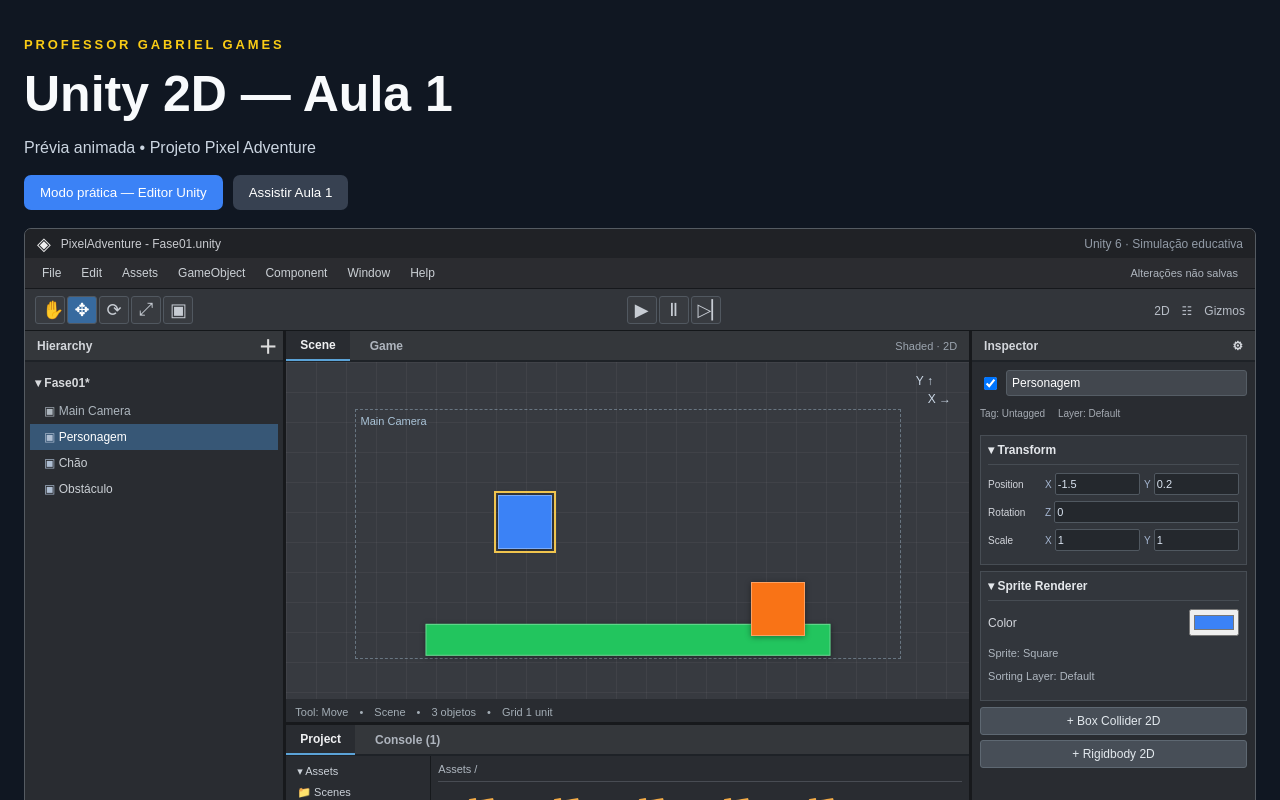
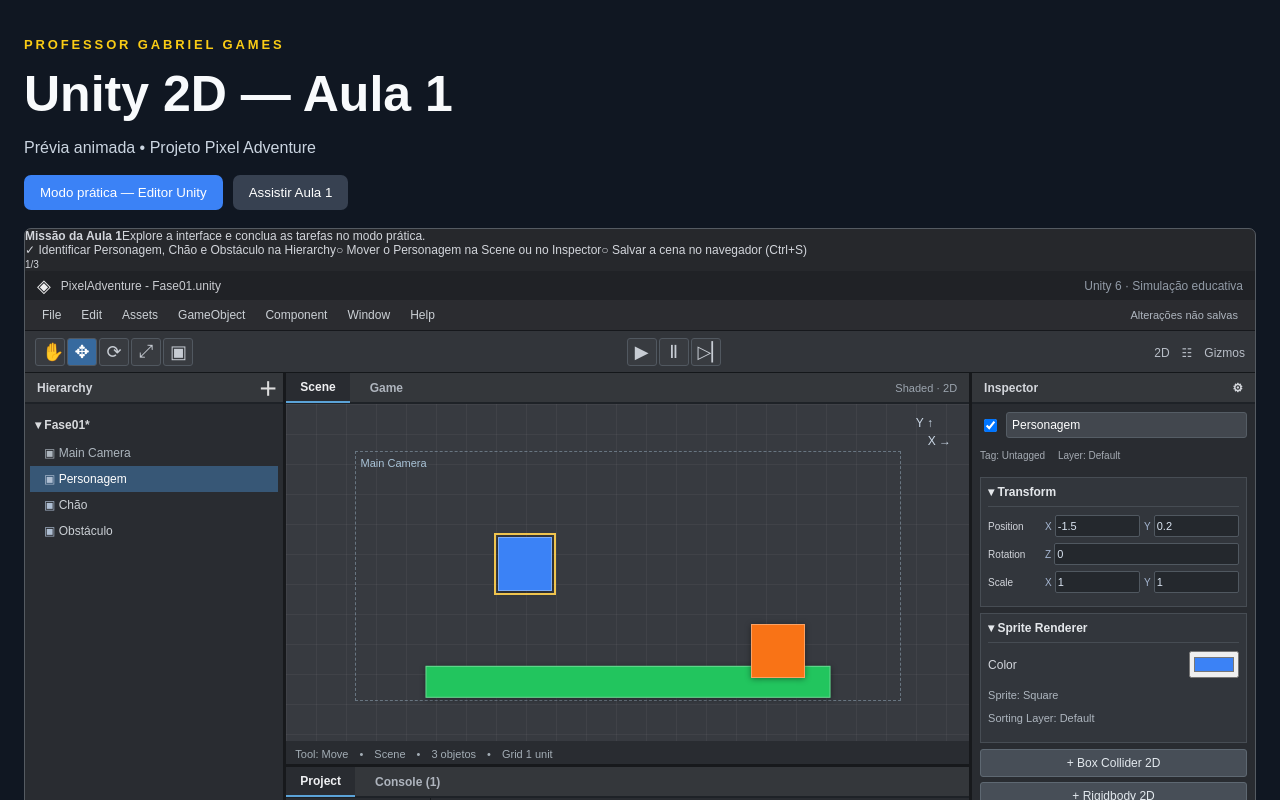
Before and after one commit to lordmister65/VideoAulaUnity, a React (Vite) app: page / in a window 1280 px wide. Shown: the top 800 px of the page. Built offline with nearby package versions, Linux system fonts and the light colour scheme.

Commit message:
feat: guia de missões da Aula 1 com progresso real

```diff
--- a/src/PracticeEditor.tsx
+++ b/src/PracticeEditor.tsx
@@ -57,8 +57,15 @@ export function PracticeEditor(){
 
  const setNumber=(key:'x'|'y'|'rotation'|'sx'|'sy',value:string)=>{const n=Number(value);if(Number.isFinite(n))update({[key]:n})};
  const objectsView=objects.filter(o=>o.visible);
+ const hasPersonagem=objects.some(o=>o.name.toLowerCase().includes('personagem'));
+ const hasChao=objects.some(o=>o.name.toLowerCase().includes('chão'));
+ const hasObstaculo=objects.some(o=>o.name.toLowerCase().includes('obstáculo'));
+ const movedPersonagem=objects.some(o=>o.id==='player'&&(Math.abs(o.x+1.5)>.01||Math.abs(o.y-.2)>.01));
+ const missions=[{name:'Identificar Personagem, Chão e Obstáculo na Hierarchy',done:hasPersonagem&&hasChao&&hasObstaculo},{name:'Mover o Personagem na Scene ou no Inspector',done:movedPersonagem},{name:'Salvar a cena no navegador (Ctrl+S)',done:saved}];
+ const completed=missions.filter(m=>m.done).length;
  const numberField=(label:string,key:'x'|'y'|'rotation'|'sx'|'sy')=><label className="ue-field" key={key}><span>{label}</span><input type="number" step=".1" value={current?.[key]??0} onChange={e=>setNumber(key,e.target.value)} disabled={!current}/></label>;
  return <section className="ue-shell" aria-label="Simulador didático do editor Unity 2D">
+  <div className="ue-missionbar"><div><strong>Missão da Aula 1</strong><span>Explore a interface e conclua as tarefas no modo prática.</span></div><div className="ue-missions">{missions.map((m,i)=><span key={i} className={m.done?'complete':''}>{m.done?'✓':'○'} {m.name}</span>)}</div><small>{completed}/3</small></div>
   <div className="ue-titlebar"><span className="ue-mark">◈</span> PixelAdventure - Fase01.unity <span className="ue-version">Unity 6 · Simulação educativa</span></div>
   <div className="ue-menubar">{dirs.map(d=><div className="ue-menuitem" key={d}><button onClick={()=>setMenu(menu===d?null:d)}>{d}</button>{menu===d&&<div className="ue-dropdown">{(d==='File'?['Save Scene','Open Saved Scene','Reset Scene']:d==='GameObject'?['2D Object > Sprites > Square','Duplicate','Delete']:['Tools (demonstração)']).map((x,i)=><button key={x} onClick={()=>{setMenu(null);if(x.startsWith('Save'))save();else if(x==='Open Saved Scene')restore();else if(x==='Reset Scene')reset();else if(x.includes('Square'))add();else if(x==='Duplicate')duplicate();else if(x==='Delete')remove();else notify(x)}}>{x}</button>)}</div>}</div>)}<span className="ue-spacer"/><span className="ue-badge">{saved?'Cena salva':'Alterações não salvas'}</span></div>
   <div className="ue-toolbar"><div className="ue-tools">{['Hand','Move','Rotate','Scale','Rect'].map((t,i)=><button key={t} className={tool===t?'active':''} onClick={()=>setTool(t)} title={t}>{['✋','✥','⟳','⤢','▣'][i]}</button>)}</div><div className="ue-play"><button className={playing?'active':''} onClick={()=>{setPlaying(!playing);notify(!playing?'Play Mode iniciado':'Play Mode encerrado')}} title="Play">▶</button><button onClick={()=>notify('Pausar simulação')} title="Pause">Ⅱ</button><button onClick={()=>notify('Step: avançar um quadro')} title="Step">▷▏</button></div><div className="ue-righttools">2D　☷　Gizmos</div></div>
```
